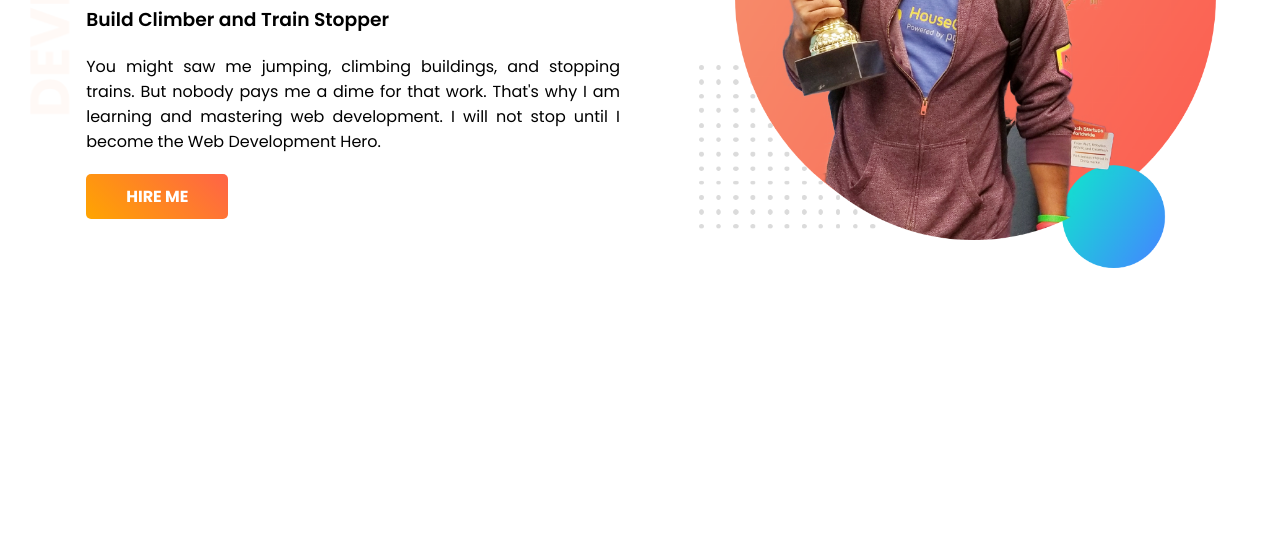
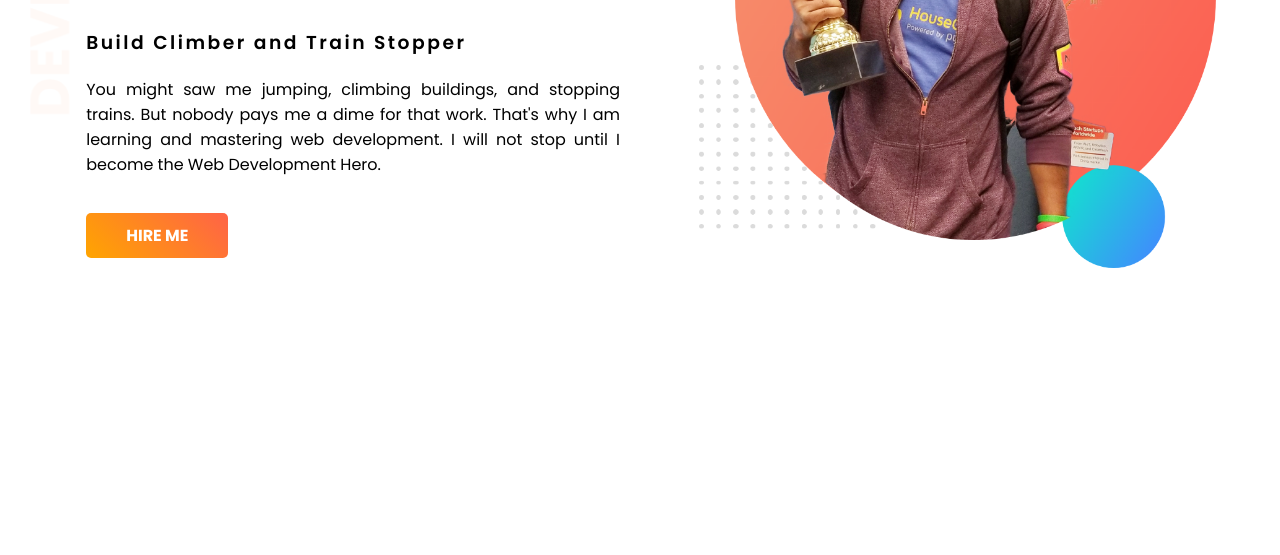
Before and after one commit to Toufiq405/developer-portfolio, a plain HTML site: page index.html in a window 1280 px wide. Shown: the part 245-800 px from the top of the page. Drawn offline with Linux system fonts and the light colour scheme.

Commit message:
remove showof file

```diff
--- a/style.css
+++ b/style.css
@@ -3,14 +3,15 @@
 ============================ */
 @import url('https://fonts.googleapis.com/css2?family=Poppins:wght@300;400;500;600;700&display=swap');
 *{
-  margin: 0;
-  padding: 0;
+
 }
 html,
 body {
   color: #000;
   font-family: 'Poppins', sans-serif;
   font-weight: 400;
+  margin: 0;
+  padding: 0;
 }
 section {
   height: 500px;
@@ -26,6 +27,7 @@ span {
 h3 {
   margin: 20px 0px;
   font-weight: 600;
+  letter-spacing: 2.5px;
 }
 .text-justify {
   text-align: justify;
```
Also changed, not shown: 4 other files.
